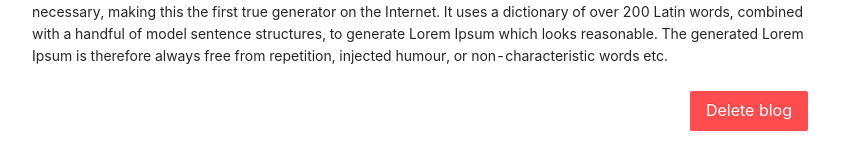
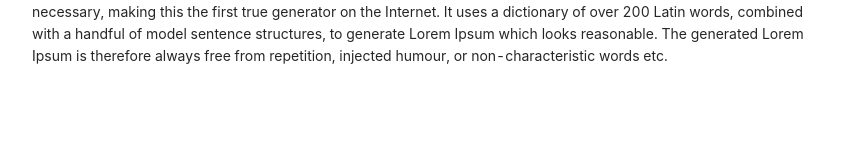
Before and after one commit to khachoangpt/blog-app, a Next.js app: page /blogs/1 in a window 1280 px wide. Shown: the part 1135-1287 px from the top of the page, without its empty margins (208-1071 px from the left). After the commit the page ends 1202 px from the top, so only its background shows below. Built offline with nearby package versions, Linux system fonts and the light colour scheme.

Commit message:
hide remove btn

```diff
--- a/pages/blogs/[id]/index.tsx
+++ b/pages/blogs/[id]/index.tsx
@@ -56,11 +56,11 @@ const BlogDetail = () => {
           <div>
             <Typography.Text>{blog.content}</Typography.Text>
           </div>
-          <div style={{ padding: "24px", float: "right" }}>
+          {/* <div style={{ padding: "24px", float: "right" }}>
             <Button type="primary" danger size="large" onClick={handleRemove}>
               Delete blog
             </Button>
-          </div>
+          </div> */}
         </div>
       }
     />
```
